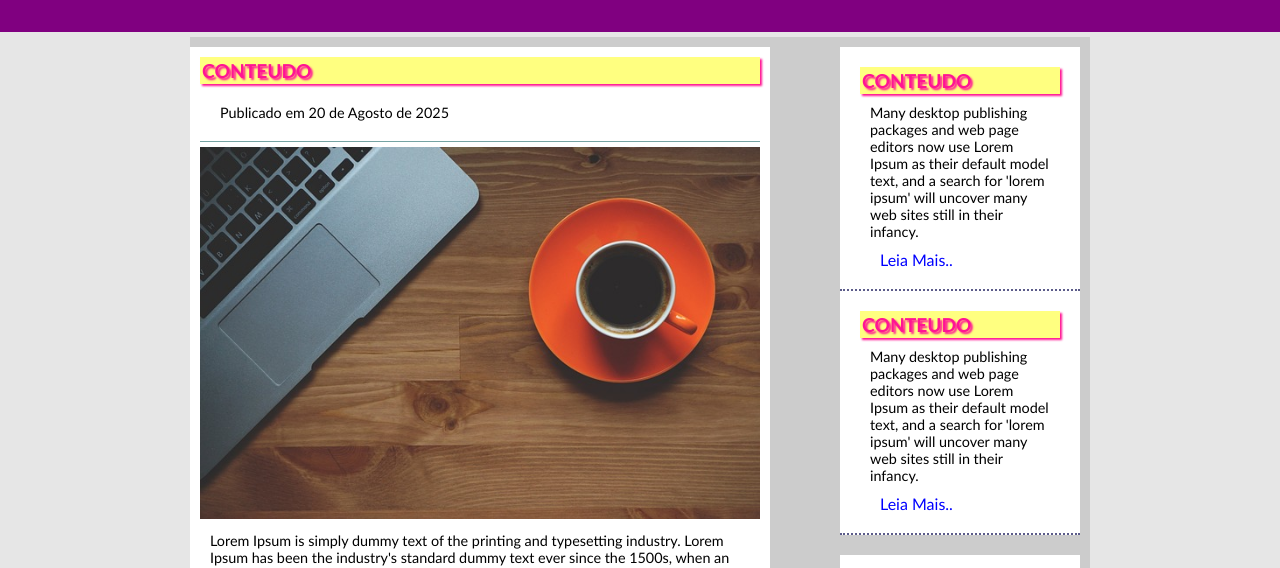
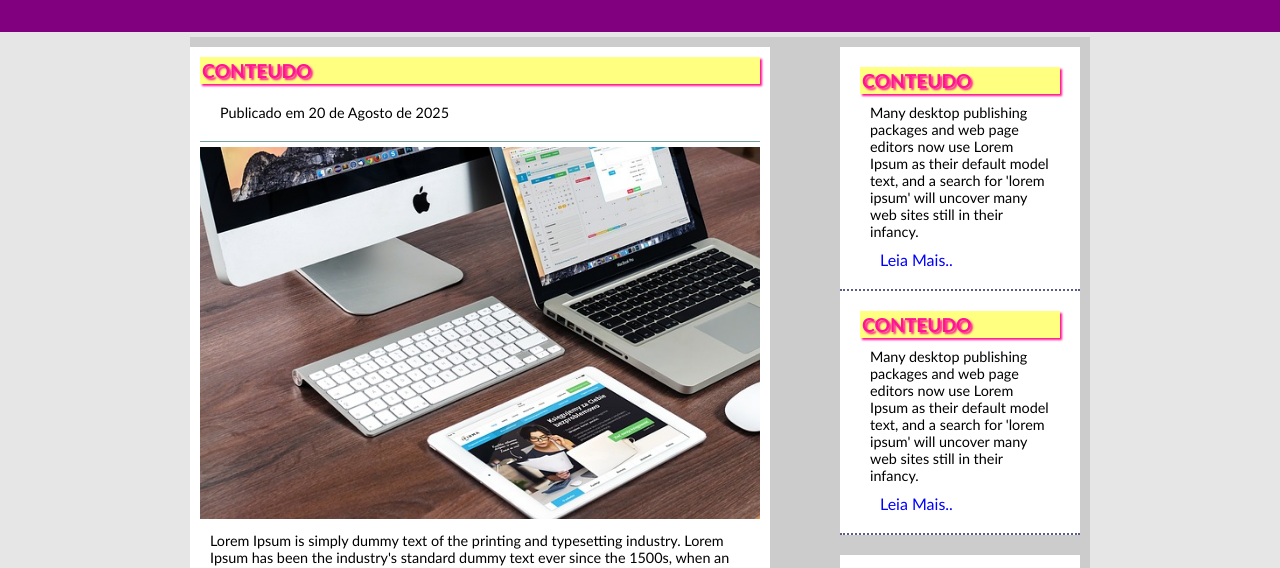
Before and after one commit to elanteixeira/tecblog, a plain HTML site: page index.html in a window 1280 px wide. Shown: the part 194-762 px from the top of the page. Drawn offline with Linux system fonts and the light colour scheme.

Commit message:
enviando mudanças

```diff
--- a/index.html
+++ b/index.html
@@ -31,7 +31,7 @@
  	 			<div class="conteudo">
  	 				<h2>Conteudo</h2>
  	 				<span class="publica">Publicado em 20 de Agosto de 2025</span>
- 	 				<img src="imagens/imagem1.jpg" width="560px">
+ 	 				<img src="imagens/imagem2.jpg" width="560px">
  	 				<p>
 
  	 					Lorem Ipsum is simply dummy text of the printing and typesetting industry. Lorem Ipsum has been the industry's standard dummy text ever since the 1500s, when an unknown printer took a galley of type and scrambled it to make a type specimen book.
```
